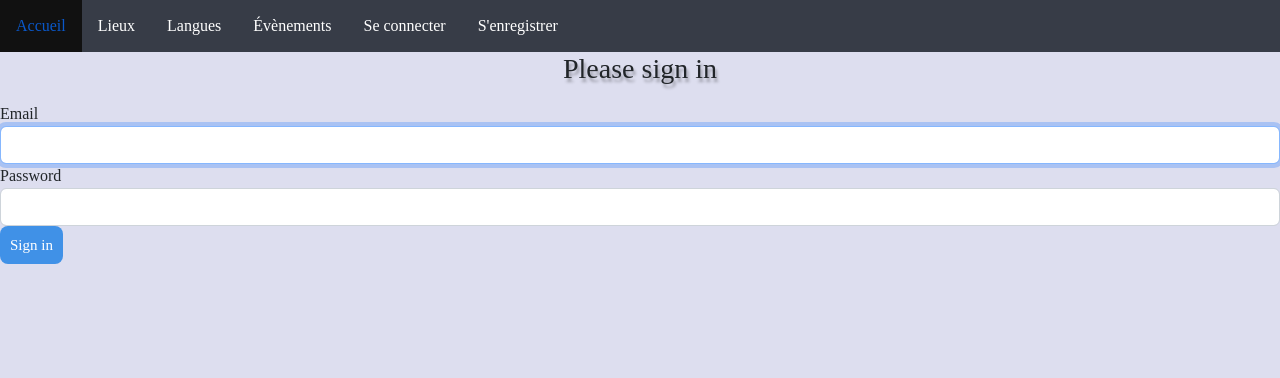
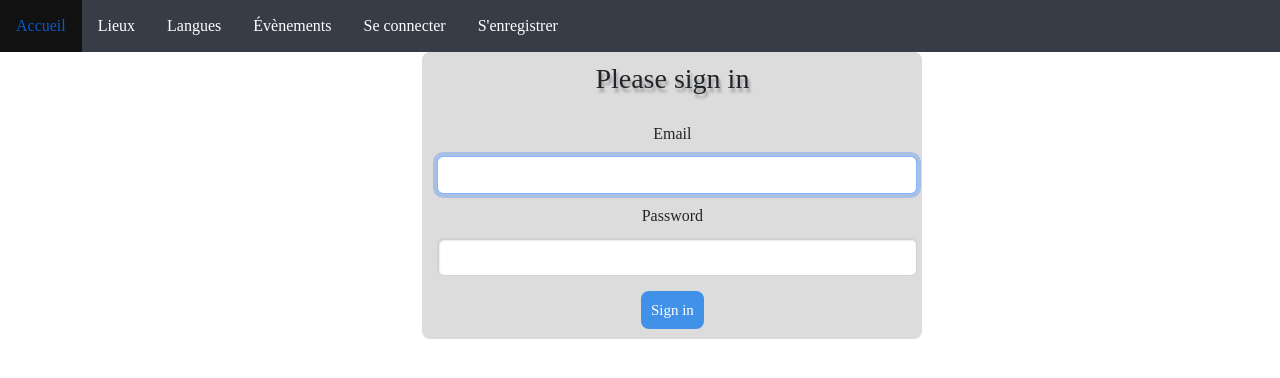
Before and after one commit to Timfmb09/SfWordIn, a Symfony app: template templates/security/login.html.twig in a window 1280 px wide. Shown: the top 378 px of the page. Run offline with Twig, Linux system fonts and the light colour scheme; the template is opened without the code that fills it, so the values that code supplies are empty; some libraries are stand-ins or nearby versions.

Commit message:
update css&different form

```diff
--- a/public/css/style.css
+++ b/public/css/style.css
@@ -11,7 +11,7 @@
 }
 
 body{
-  background-color: rgb(221, 222, 239);
+  background-color: white;
 }
 
 ul {
@@ -55,6 +55,16 @@ h1 {
   text-align: center;
 }
 
+p{
+  background-color:rgb(221, 220, 220);
+  padding:10px;
+  border-radius: 8px;
+  width: 500px;
+  text-align: center;
+  margin-left: 33%;
+
+}
+
 .btn{
     background-color: #4091e7;
     border: none;
@@ -65,26 +75,32 @@ h1 {
     display: inline-block;
     font-size: 15px;
     border-radius: 8px;
+    margin-top: 15px;
+
 }
 
-.btn1{
-  background-color: #1f9f52;
-  border: none;
-  color: white;
-  padding: 5px 10px;
-  text-decoration: none;
-  display: inline-block;
-  font-size: 15px;
+form {
+  background-color:rgb(221, 220, 220);
+  padding:10px;
   border-radius: 8px;
+  width: 500px;
+  text-align: center;
+  margin-left: 33%;
 }
 
-.btn2{
-  background-color: #e82222;
-  border: none;
-  color: white;
-  padding: 5px 10px;
-  text-decoration: none;
-  display: inline-block;
-  font-size: 15px;
-  border-radius: 8px;
+
+label {
+  margin-top:10px;
+  display:inline-block;
 }
+
+input, textarea, select {
+  background-color: white;
+  padding:3px;
+  border:1px solid #b2c1df;
+  border-radius:5px;
+  width:200px;
+  box-shadow:1px 1px 2px #C0C0C0 inset;
+  margin-top:10px;
+  margin-left: 5px;
+}
--- a/templates/event/show.html.twig
+++ b/templates/event/show.html.twig
@@ -4,7 +4,8 @@
 
 {% block body %}
     <h1>Détail de : {{event.nameEvent}}</h1>
-<p>
+
+    <p>
     Nom : {{event.nameEvent}} <br>
     Date : {{event.dateHourEvent| date('d-m-Y') }} <br>
     Durée : {{event.durationEvent|  date('h:i')}} <br>
@@ -16,8 +17,7 @@
     Nom de l'auteur : {{event.userCreator}} <br>   #}
     {# Photo de l'évènement : {{event.pictureEvent}} <br>   #}
     <a class='btn' href="">S'inscrire</a>
-
-</p>
+    </p>
 
 
 {% endblock %}
--- a/templates/language/index.html.twig
+++ b/templates/language/index.html.twig
@@ -7,9 +7,9 @@
 
     {% for language in languages %}
         {# {{language.nameLanguage}} <br> #}
-
+        <p>
         <a href="{{ path('show_language', {'id' : language.id}) }}">{{language}}</a> <br>
-
+        </p>
     {% endfor %}
 
 {% endblock %}
--- a/templates/place/index.html.twig
+++ b/templates/place/index.html.twig
@@ -8,8 +8,9 @@
     {% for place in places %} <br>
         {# {{place | raw}} <br>  #}
         {# {{dump(place)}} #}
-
+        <p>
         <a href="{{ path('show_place', {'id' : place.id}) }}">{{place.namePlace ~ ' ' ~ place.adressPlace ~' '~ place.cpPlace ~' '~ place.cityPlace }}</a> <br>
+        </p>
     {% endfor %}
 
 {% endblock %}
```
Also changed, not shown: src/Form/EventType.php (+6 -3 lines), templates/event/add.html.twig (+14 -1 lines), templates/event/index.html.twig (+4 -3 lines).
